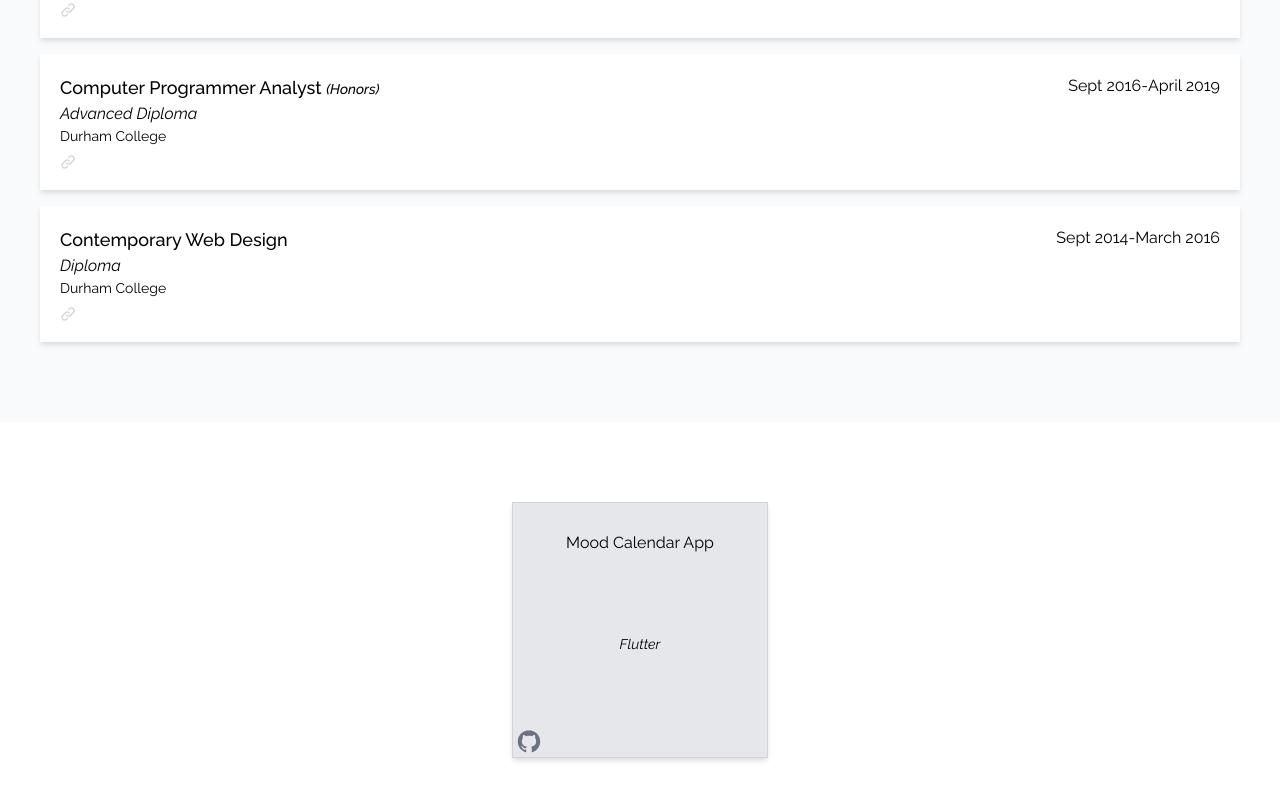
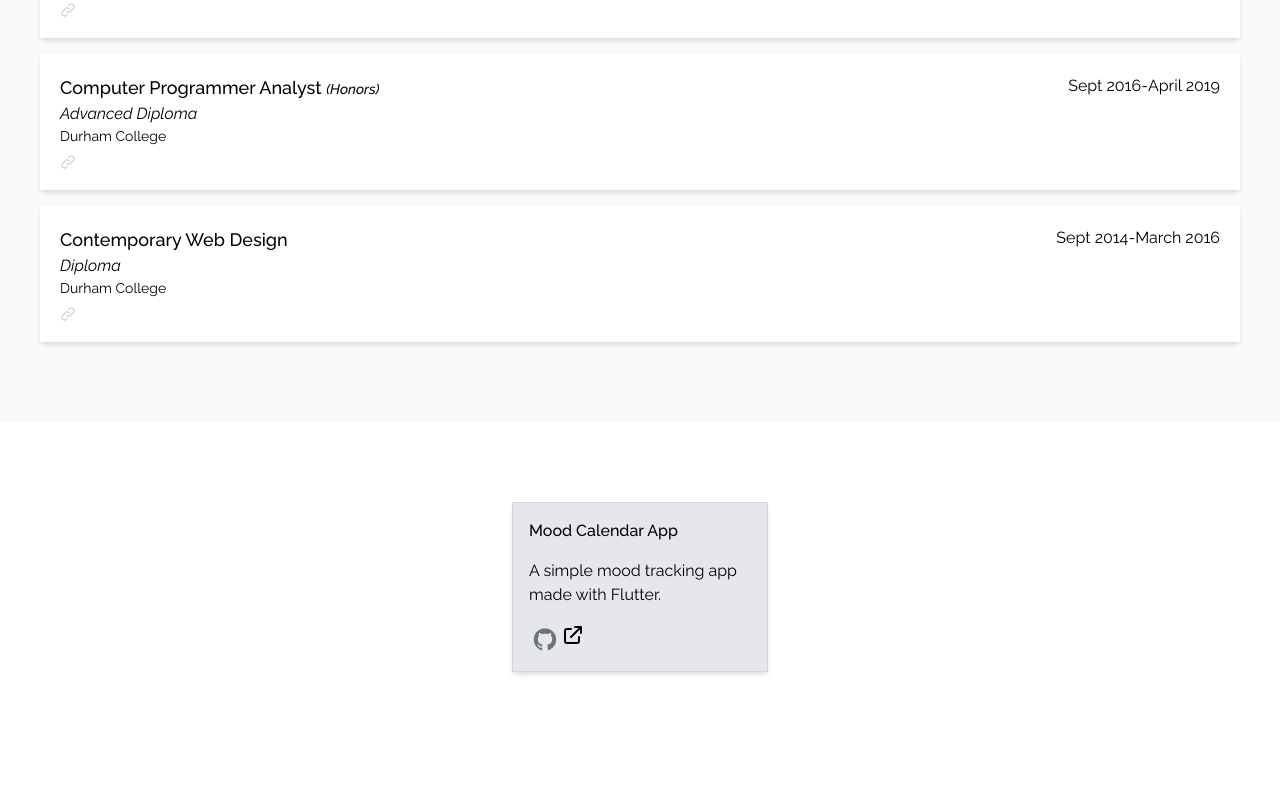
Before and after one commit to Squshy/personal-site, a Next.js app in the folder client/: page / in a window 1280 px wide. Shown: the part 1336-2136 px from the top of the page. After the commit the page ends 2088 px from the top, so only its background shows below. Built offline with nearby package versions, Linux system fonts and the light colour scheme.

Commit message:
remove react icons

```diff
--- /dev/null
+++ b/client/components/projects/Links.tsx
@@ -0,0 +1,32 @@
+import React from "react";
+import { DiGithubBadge } from "react-icons/di";
+import { IconContext } from "react-icons/lib";
+import Link from "next/link";
+import { ExternalLinkIcon } from "@heroicons/react/outline";
+
+export interface ProjectLinks {
+  github: string;
+  livedemo: string | null;
+}
+
+export const ProjectLinks: React.FC<ProjectLinks> = ({ github, livedemo }) => {
+  return (
+    <div className={`flex flex-row`}>
+      <Link href={github} passHref>
+        <IconContext.Provider
+          value={{
+            size: "2em",
+            className: `text-gray-500 cursor-pointer transition duration-100 ease-in-out hover:text-gray-700`,
+          }}
+        >
+          <DiGithubBadge />
+        </IconContext.Provider>
+      </Link>
+      <Link href={github} passHref>
+        <>
+          <ExternalLinkIcon className={`w-6 h-6 cursor-pointer`} />
+        </>
+      </Link>
+    </div>
+  );
+};
--- a/client/components/projects/Project.tsx
+++ b/client/components/projects/Project.tsx
@@ -1,7 +1,6 @@
 import React from "react";
-import { DiGithubBadge } from "react-icons/di";
-import { IconContext } from "react-icons/lib";
-import Link from "next/link";
+import { ProjectLinks } from "./Links";
+
 
 export interface ProjectProps {
   img: string;
@@ -22,17 +21,11 @@ export const Project: React.FC<ProjectProps> = ({
 }) => {
   return (
     <div
-      className={`h-64 w-64 border border-gray-300 shadow-md bg-gray-200 justify-between flex flex-col`}
+      className={`w-64 border border-gray-300 shadow-md bg-gray-200 flex flex-col p-4 space-y-4`}
     >
-      <div className={`w-full text-center pt-2 py-2 mt-5`}>{title}</div>
-      <div className={`text-center italic text-sm`}>{technology}</div>
-      <Link href={github} passHref>
-        <IconContext.Provider
-          value={{ size: "2em", className: `text-gray-500 cursor-pointer transition duration-100  ease-in-out hover:text-gray-700` }}
-        >
-          <DiGithubBadge />
-        </IconContext.Provider>
-      </Link>
+      <div className={`w-full text-left font-medium`}>{title}</div>
+      <div>{description}</div>
+      <ProjectLinks github={github} livedemo={liveDemo}/>
     </div>
   );
 };
--- a/client/package.json
+++ b/client/package.json
@@ -13,8 +13,7 @@
     "gray-matter": "^4.0.3",
     "next": "11.1.0",
     "react": "17.0.2",
-    "react-dom": "17.0.2",
-    "react-icons": "^4.2.0"
+    "react-dom": "17.0.2"
   },
   "devDependencies": {
     "@types/react": "17.0.17",
--- a/client/public/static/projects/projects.json
+++ b/client/public/static/projects/projects.json
@@ -3,7 +3,7 @@
     "title": "Mood Calendar App",
     "img": "/images/projects/mood_calendar/main.png",
     "technology": "Flutter",
-    "description": "A simple mood tracking app.",
+    "description": "A simple mood tracking app made with Flutter.",
     "github": "https://github.com/Squshy/Flutter_Mood_Calendar",
     "liveDemo": null
   }
```
Also changed, not shown: 1 other file (tests, documents, lock files or other folders).
